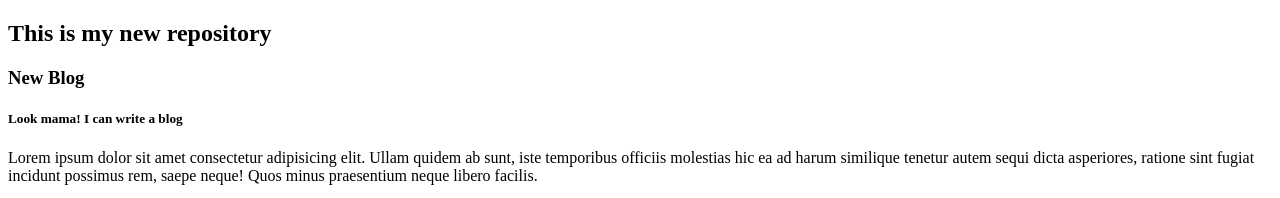
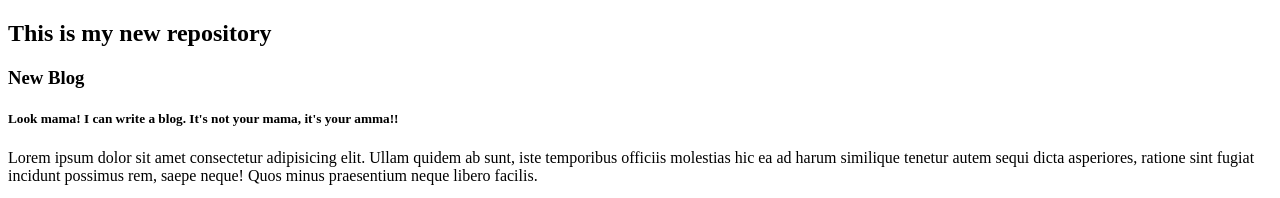
Before and after one commit to sumonkaysar/new-repo, a plain HTML site: page index.html in a window 1280 px wide. Shown: the top 198 px of the page. Drawn offline with Linux system fonts and the light colour scheme.

Commit message:
amma is angry

```diff
--- a/index.html
+++ b/index.html
@@ -10,7 +10,7 @@
   <h2>This is my new repository</h2>
   <div>
     <h3>New Blog</h3>
-    <h5>Look mama! I can write a blog</h5>
+    <h5>Look mama! I can write a blog. It's not your mama, it's your amma!!</h5>
     <p>Lorem ipsum dolor sit amet consectetur adipisicing elit. Ullam quidem ab sunt, iste temporibus officiis molestias hic ea ad harum similique tenetur autem sequi dicta asperiores, ratione sint fugiat incidunt possimus rem, saepe neque! Quos minus praesentium neque libero facilis.</p>
   </div>
   <img src="images/me3.jpg" alt="me" width="300">
```
